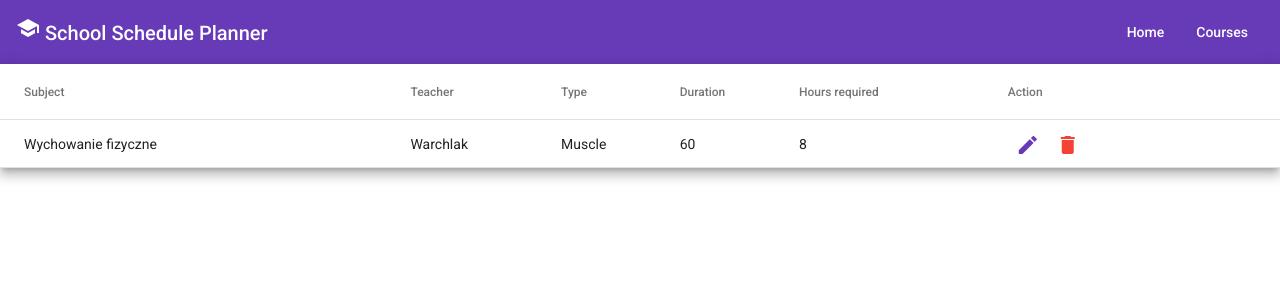
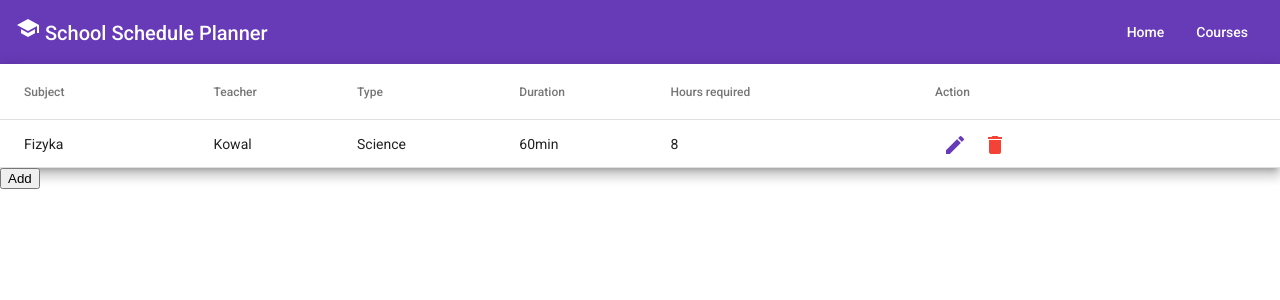
Before and after one commit to m-kmiec/school-schedule-planner-angular, an Angular app: page /courses in a window 1280 px wide. Shown: the top 300 px of the page. Built offline with nearby package versions, Linux system fonts and the light colour scheme; data requests are answered from the project's data file.

Commit message:
add button - kekw

```diff
--- a/db.json
+++ b/db.json
@@ -2,19 +2,19 @@
   "courses": [
     {
       "subject": {
-        "name": "Wychowanie fizyczne",
-        "abbre": "W-F",
+        "name": "Fizyka",
+        "abbre": "FIZ",
         "isMandatory": true
       },
       "teacher": {
-        "name": "Janusz",
-        "surrname": "Warchlak",
+        "name": "Anna",
+        "surrname": "Kowal",
         "coursesTaught": []
       },
-      "type": "Muscle",
-      "duration": "60",
+      "type": "Science",
+      "duration": "60min",
       "hoursReq": "8",
-      "id": 2
+      "id": 3
     }
   ],
   "studentGroups": [
--- a/src/app/course-list/course-list.component.html
+++ b/src/app/course-list/course-list.component.html
@@ -23,3 +23,5 @@
     <tr mat-header-row *matHeaderRowDef="displayedColumns.concat(['actionButtons'])"></tr>
     <tr mat-row *matRowDef="let row; columns: displayedColumns.concat(['actionButtons']);"></tr>
 </table>
+
+<button color="green" (click)="openDialog()">Add</button>
```
Lines whose indentation alone changed are shown as unchanged.
